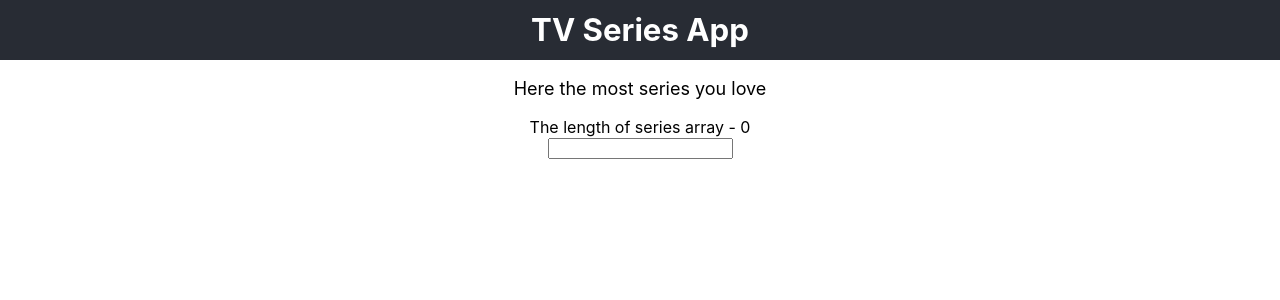
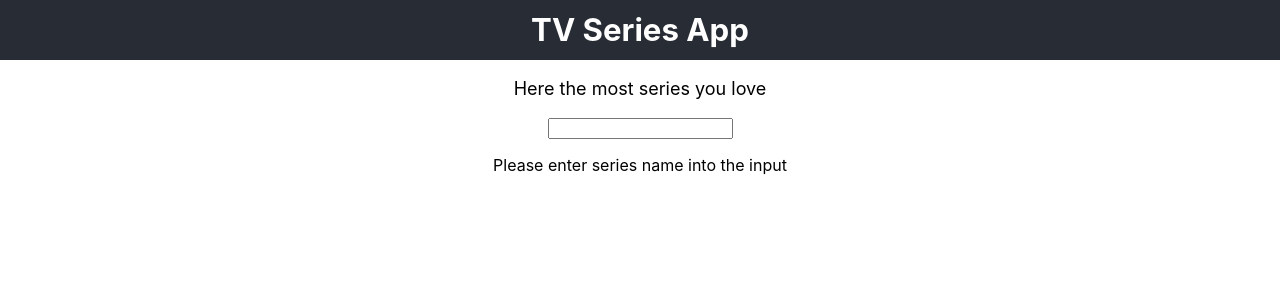
Before and after one commit to akasaki92/react-fundamentals, a React (Create React App) app: page / in a window 1280 px wide. Shown: the top 300 px of the page. Built offline with nearby package versions, Linux system fonts and the light colour scheme.

Commit message:
Conditional rendering

```diff
--- a/src/components/Intro/Intro.js
+++ b/src/components/Intro/Intro.js
@@ -4,7 +4,7 @@
     return (
         <p className="App-intro">
             {props.message}
-      </p>
+        </p>
     );
 }
 export default Intro;
--- a/src/containers/Series/Series.js
+++ b/src/containers/Series/Series.js
@@ -1,36 +1,43 @@
-import React, { Component } from 'react';
-import SeriesList from '../../components/SeriesList/SeriesList';
+import React, { Component } from "react";
+import SeriesList from "../../components/SeriesList/SeriesList";
 
 class Series extends Component {
     state = {
-        series: []
-      }
-
-    // componentDidMount() {
-    // fetch('http://api.tvmaze.com/search/shows?q=Vikings')
-    //     .then(response => response.json())
-    //     .then(json => console.log(json));
-    // fetch('http://api.tvmaze.com/search/shows?q=Vikings')
-    //     .then(response => response.json())
-    //     .then(json => this.setState({ series: json }));
-    // }
+        series: [],
+        seriesName: "",
+        isFetching: false
+    };
 
     onSeriesInputChange = e => {
+        this.setState({ seriesName: e.target.value, isFetching: true });
         fetch(`http://api.tvmaze.com/search/shows?q=${e.target.value}`)
             .then(response => response.json())
-            .then(json => this.setState({ series: json }));
-        console.log(e)
-        console.log(e.target.value)
-    }
+            .then(json => this.setState({ series: json, isFetching: false }));
+    };
 
     render() {
+        const { series, seriesName, isFetching } = this.state;
         return (
             <div>
-                The length of series array - {this.state.series.length}
                 <div>
-                    <input type="text" onChange={this.onSeriesInputChange} />
+                    <input
+                        value={seriesName}
+                        type="text"
+                        onChange={this.onSeriesInputChange}
+                    />
                 </div>
-                <SeriesList list={this.state.series} />
+                {series.length === 0 && seriesName.trim() === "" && (
+                    <p>Please enter series name into the input</p>
+                )}
+                {series.length === 0 && seriesName.trim() !== "" && (
+                    <p>No TV series have been found</p>
+                )}
+                {isFetching && <p>Loading...</p>}
+                {!isFetching && (
+                    <p>
+                        <SeriesList list={this.state.series} />
+                    </p>
+                )}
             </div>
         );
     }
```
Also changed, not shown: src/components/App/App.js (+5 -5 lines).
